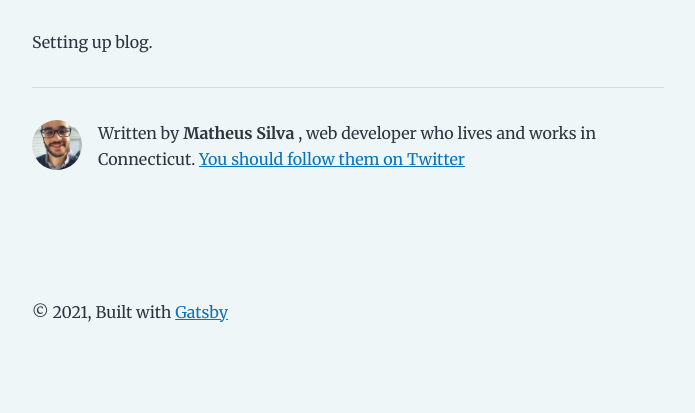
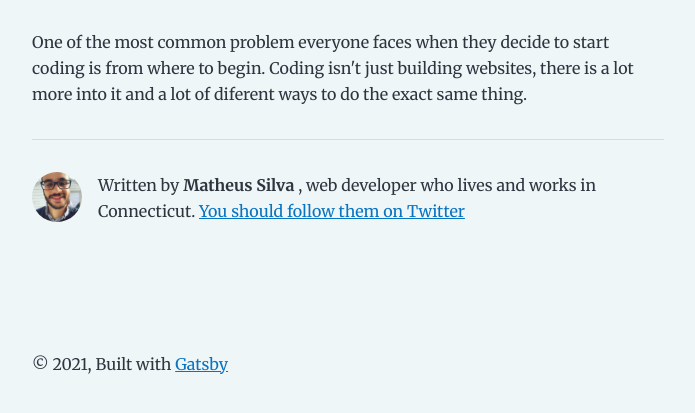
Before and after one commit to heuzin/gatsby-my-blog-starter, a Gatsby site: page /testing/coding-on-your-own/ in a window 1280 px wide. Shown: the part 255-668 px from the top of the page, without its empty margins (292-987 px from the left). Built offline with nearby package versions, Linux system fonts and the light colour scheme; Gatsby itself is replaced by a stand-in of ours.

Commit message:
first paragraph

```diff
--- a/content/blog/testing/coding-on-your-own.md
+++ b/content/blog/testing/coding-on-your-own.md
@@ -4,4 +4,6 @@ date: "2021-04-24T20:24:03.284Z"
 description: "Tips on learning how to start coding"
 ---
 
-Setting up blog.
+One of the most common problem everyone faces when they decide to start
+coding is from where to begin. Coding isn't just building websites, there is a
+lot more into it and a lot of diferent ways to do the exact same thing.
```
